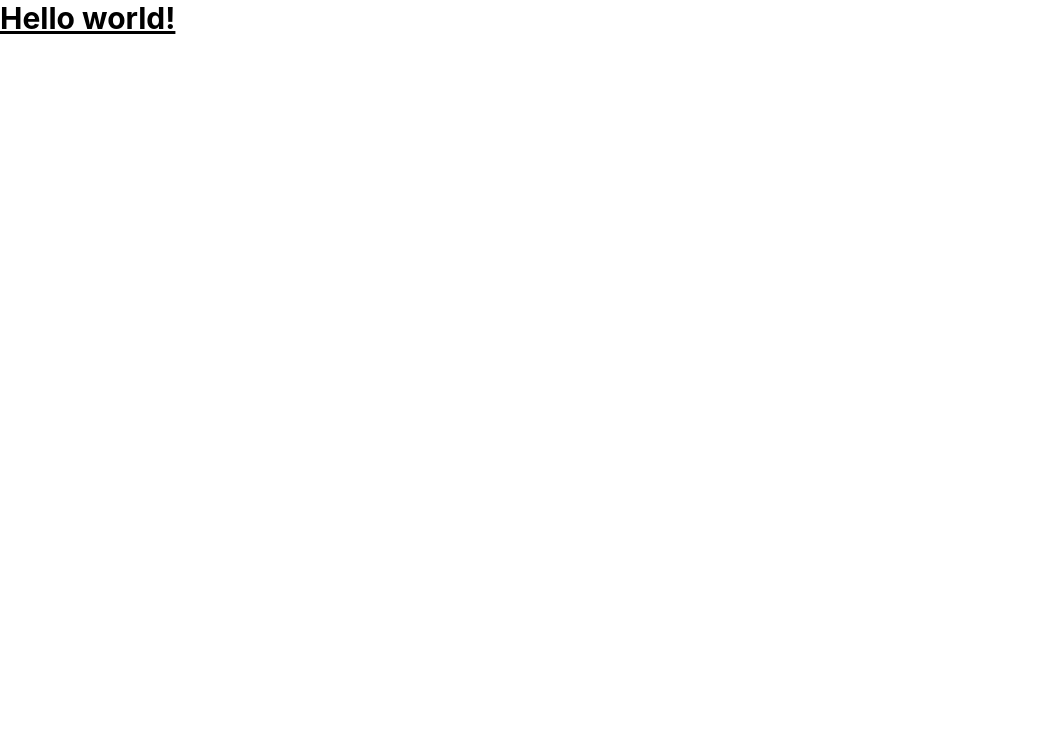
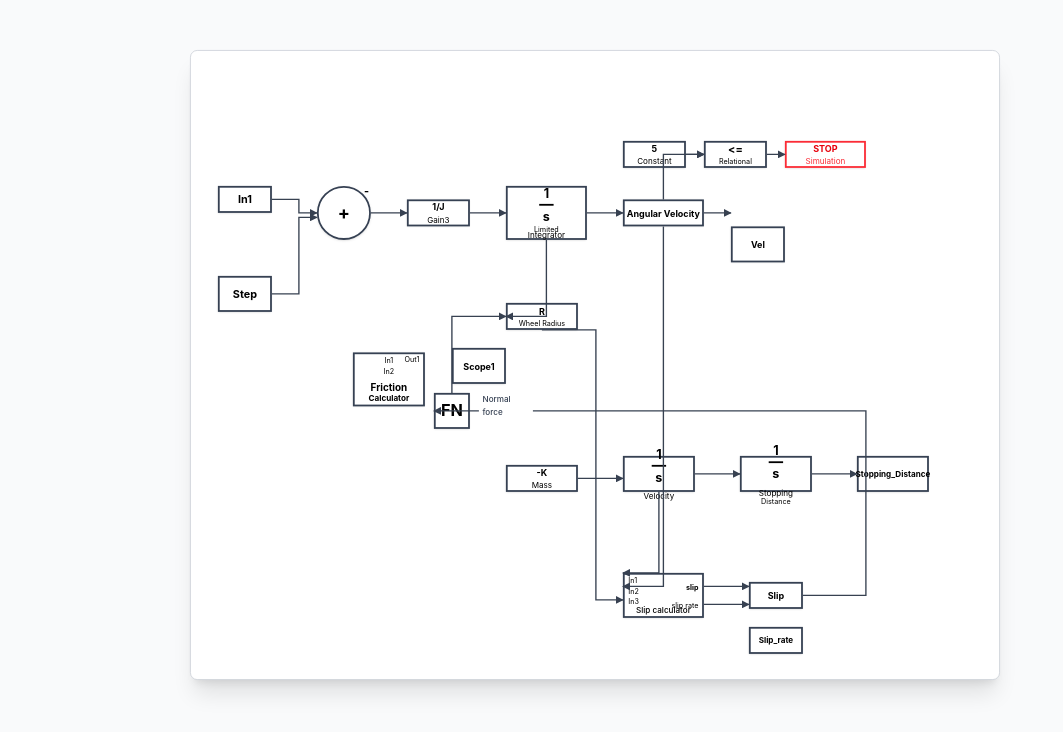
Before and after one commit to future-html/pid_simulator, a React (Vite) app in the folder frontend/control-simulator/: page / in a window 1280 px wide. Shown: the top 732 px of the page, without its empty margins (0-1063 px from the left). Built offline with nearby package versions, Linux system fonts and the light colour scheme.

Commit message:
feat: static diagram frontend

```diff
--- a/frontend/control-simulator/src/App.tsx
+++ b/frontend/control-simulator/src/App.tsx
@@ -1,14 +1,204 @@
 
 import "./App.css";
+import React from 'react';
 
-function App() {
+// Reusable Block Component
+const Block = ({ x, y, width, height, children, className = "" }) => {
+  return (
+    <div
+      className={`absolute border-2 border-gray-700 bg-white flex flex-col items-center justify-center text-center shadow-sm select-none ${className}`}
+      style={{ left: x, top: y, width, height }}
+    >
+      {children}
+    </div>
+  );
+};
 
+// Reusable Fraction Component (for 1/s blocks)
+const Fraction = ({ num, den, label }) => (
+  <div className="flex flex-col items-center justify-center">
+    <span className="text-sm font-bold">{num}</span>
+    <div className="w-4 h-[2px] bg-black my-0.5"></div>
+    <span className="text-sm font-bold">{den}</span>
+    <span className="text-[9px] mt-1">{label}</span>
+  </div>
+);
 
+export default function App() {
   return (
-    <>
-      <h1 className="text-3xl font-bold underline">Hello world!</h1>
-    </>
+    <div className="w-full h-screen flex items-center justify-center bg-gray-50 p-8 overflow-auto">
+      {/* Canvas Container with Scale to fit typical screens */}
+      <div className="relative w-[900px] h-[700px] bg-white border border-gray-300 shadow-xl rounded-lg overflow-hidden font-sans text-[10px] transform scale-90 origin-top-left">
+
+        {/* SVG Layer for connecting lines and arrows */}
+        <svg className="absolute inset-0 w-full h-full pointer-events-none z-10">
+          <defs>
+            <marker id="arrow" viewBox="0 0 10 10" refX="9" refY="5" markerWidth="6" markerHeight="6" orient="auto-start-reverse">
+              <path d="M 0 0 L 10 5 L 0 10 z" fill="#374151" />
+            </marker>
+            <marker id="arrow-down" viewBox="0 0 10 10" refX="5" refY="9" markerWidth="6" markerHeight="6" orient="auto">
+              <path d="M 0 0 L 10 0 L 5 10 z" fill="#374151" />
+            </marker>
+          </defs>
+
+          {/* Paths / Connections */}
+          <g stroke="#374151" strokeWidth="1.5" fill="none">
+            {/* Top Left Input Paths */}
+            <path d="M 90 165 L 120 165 L 120 180 L 140 180" markerEnd="url(#arrow)" />
+            <path d="M 90 270 L 120 270 L 120 185 L 140 185" markerEnd="url(#arrow)" />
+
+            {/* Top Horizontal Paths */}
+            <path d="M 200 180 L 240 180" markerEnd="url(#arrow)" />
+            <path d="M 310 180 L 350 180" markerEnd="url(#arrow)" />
+            <path d="M 440 180 L 480 180" markerEnd="url(#arrow)" />
+
+            {/* Top Right Logic Paths */}
+            <path d="M 525 165 L 525 115 L 570 115" markerEnd="url(#arrow)" />
+            <path d="M 550 115 L 570 115" markerEnd="url(#arrow)" />
+            <path d="M 640 115 L 660 115" markerEnd="url(#arrow)" />
+
+            {/* Feedback Branches */}
+            <path d="M 395 210 L 395 295 L 350 295" markerEnd="url(#arrow)" />
+            <path d="M 290 380 L 290 295 L 350 295" markerEnd="url(#arrow)" />
+
+            {/* Bottom Translational Paths */}
+            <path d="M 430 475 L 480 475" markerEnd="url(#arrow)" />
+            <path d="M 560 470 L 610 470" markerEnd="url(#arrow)" />
+            <path d="M 690 470 L 740 470" markerEnd="url(#arrow)" />
+            <path d="M 570 180 L 600 180" markerEnd="url(#arrow)" />
+
+            {/* Slip Calculator Inputs */}
+            <path d="M 520 490 L 520 580 L 480 580" markerEnd="url(#arrow)" />
+            <path d="M 525 195 L 525 595 L 480 595" markerEnd="url(#arrow)" />
+            <path d="M 390 310 L 450 310 L 450 610 L 480 610" markerEnd="url(#arrow)" />
+
+            {/* Slip Calculator Outputs */}
+            <path d="M 570 595 L 620 595" markerEnd="url(#arrow)" />
+            <path d="M 570 615 L 620 615" markerEnd="url(#arrow)" />
+
+            {/* Long Outer Feedback Loop */}
+            <path d="M 680 605 L 750 605 L 750 400 L 270 400" markerEnd="url(#arrow)" />
+          </g>
+        </svg>
+
+        {/* --------------------------------------------------- */}
+        {/* Top Left Corner                                        */}
+        <Block x={30} y={150} width={60} height={30} className="bg-gray-100">
+          <span className="font-bold text-xs">In1</span>
+        </Block>
+        <Block x={30} y={250} width={60} height={40}>
+          <span className="font-bold text-xs">Step</span>
+        </Block>
+
+        {/* Sum Block */}
+        <Block x={140} y={150} width={60} height={60} className="rounded-full z-20 border-2 border-gray-700">
+          <span className="font-bold text-xl leading-none">+</span>
+          <span className="absolute -top-1 right-0 text-xs font-bold">-</span>
+        </Block>
+
+        {/* Top Path Blocks */}
+        <Block x={240} y={165} width={70} height={30}>
+          <span className="font-bold">1/J</span>
+          <span className="text-[9px]">Gain3</span>
+        </Block>
+        <Block x={350} y={150} width={90} height={60} className="bg-gray-50">
+          <Fraction num="1" den="s" label="Integrator" />
+          <div className="text-[8px] absolute bottom-1">Limited</div>
+        </Block>
+        <Block x={480} y={165} width={90} height={30}>
+          <span className="font-bold">Angular Velocity</span>
+        </Block>
+
+        {/* Top Right Logic */}
+        <Block x={480} y={100} width={70} height={30}>
+          <span className="font-bold">5</span>
+          <span className="text-[9px]">Constant</span>
+        </Block>
+        <Block x={570} y={100} width={70} height={30}>
+          <span className="font-bold text-xs">&lt;=</span>
+          <span className="text-[8px]">Relational</span>
+        </Block>
+        <Block x={660} y={100} width={90} height={30} className="bg-red-100 border-red-500">
+          <span className="font-bold text-red-600">STOP</span>
+          <span className="text-[9px] text-red-500">Simulation</span>
+        </Block>
+
+        {/* Scopes */}
+        <Block x={600} y={195} width={60} height={40} className="bg-gray-50">
+          <span className="font-bold">Vel</span>
+        </Block>
+        <Block x={740} y={450} width={80} height={40} className="bg-gray-50">
+          <span className="font-bold text-[9px]">Stopping_Distance</span>
+        </Block>
+
+        {/* --------------------------------------------------- */}
+        {/* Middle Forces Section                                */}
+        <Block x={180} y={335} width={80} height={60}>
+          <div className="flex flex-col items-center">
+            <span className="text-[8px]">In1</span>
+            <span className="text-[8px]">In2</span>
+          </div>
+          <span className="font-bold text-[11px] mt-1">Friction</span>
+          <span className="font-bold text-[9px] -mt-1">Calculator</span>
+          <div className="flex flex-col items-center absolute right-1 top-0">
+             <span className="text-[8px]">Out1</span>
+          </div>
+        </Block>
+
+        <Block x={290} y={330} width={60} height={40} className="bg-gray-50">
+          <span className="font-bold text-[10px]">Scope1</span>
+        </Block>
+
+        <Block x={270} y={380} width={40} height={40} className="bg-gray-100">
+          <span className="font-bold text-lg">FN</span>
+        </Block>
+        <div className="absolute top-[380px] left-[320px] w-[60px] flex items-center justify-center z-10">
+            <span className="bg-white px-1 text-[9px] text-gray-700 font-medium">Normal force</span>
+        </div>
+
+        {/* Block R and Mass */}
+        <Block x={350} y={280} width={80} height={30}>
+          <span className="font-bold">R</span>
+          <span className="text-[8px]">Wheel Radius</span>
+        </Block>
+        <Block x={350} y={460} width={80} height={30}>
+          <span className="font-bold">-K</span>
+          <span className="text-[9px]">Mass</span>
+        </Block>
+
+        {/* Bottom Translational Paths */}
+        <Block x={480} y={450} width={80} height={40} className="bg-gray-50">
+          <Fraction num="1" den="s" label="Velocity" />
+        </Block>
+        <Block x={610} y={450} width={80} height={40} className="bg-gray-50">
+          <Fraction num="1" den="s" label="Stopping" />
+          <span className="text-[8px] -mt-1">Distance</span>
+        </Block>
+
+        {/* --------------------------------------------------- */}
+        {/* Slip Calculator                                      */}
+        <Block x={480} y={580} width={90} height={50}>
+          <div className="flex justify-between w-full px-1 absolute top-0 text-[8px]">
+             <span>In1</span>
+             <span className="font-bold mt-2">slip</span>
+          </div>
+          <div className="flex justify-between w-full px-1 absolute top-3 text-[8px]">
+             <span>In2</span>
+          </div>
+          <div className="flex justify-between w-full px-1 absolute top-6 text-[8px]">
+             <span>In3</span>
+             <span className="mt-1">slip rate</span>
+          </div>
+          <div className="absolute bottom-0 w-full text-[9px] font-medium">Slip calculator</div>
+        </Block>
+
+        <Block x={620} y={590} width={60} height={30}>
+           <span className="font-bold">Slip</span>
+        </Block>
+        <Block x={620} y={640} width={60} height={30}>
+           <span className="font-bold text-[9px]">Slip_rate</span>
+        </Block>
+      </div>
+    </div>
   );
 }
-
-export default App;
```
